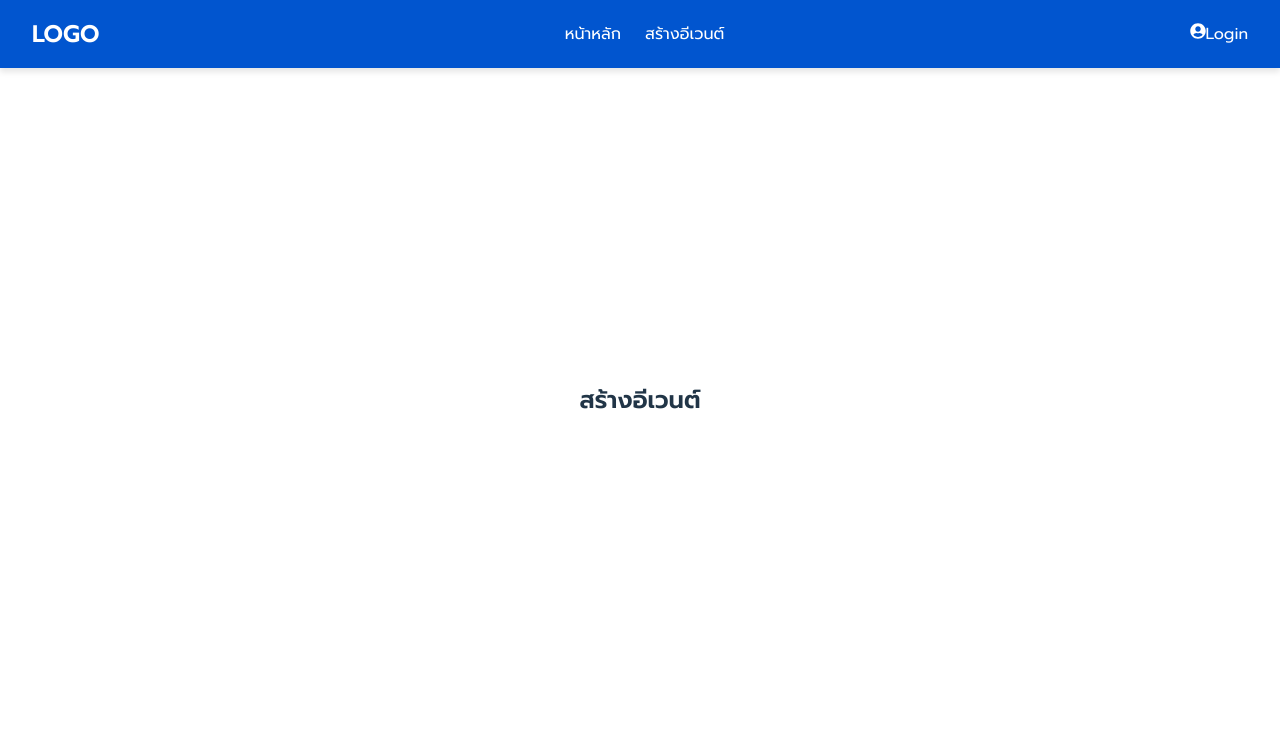
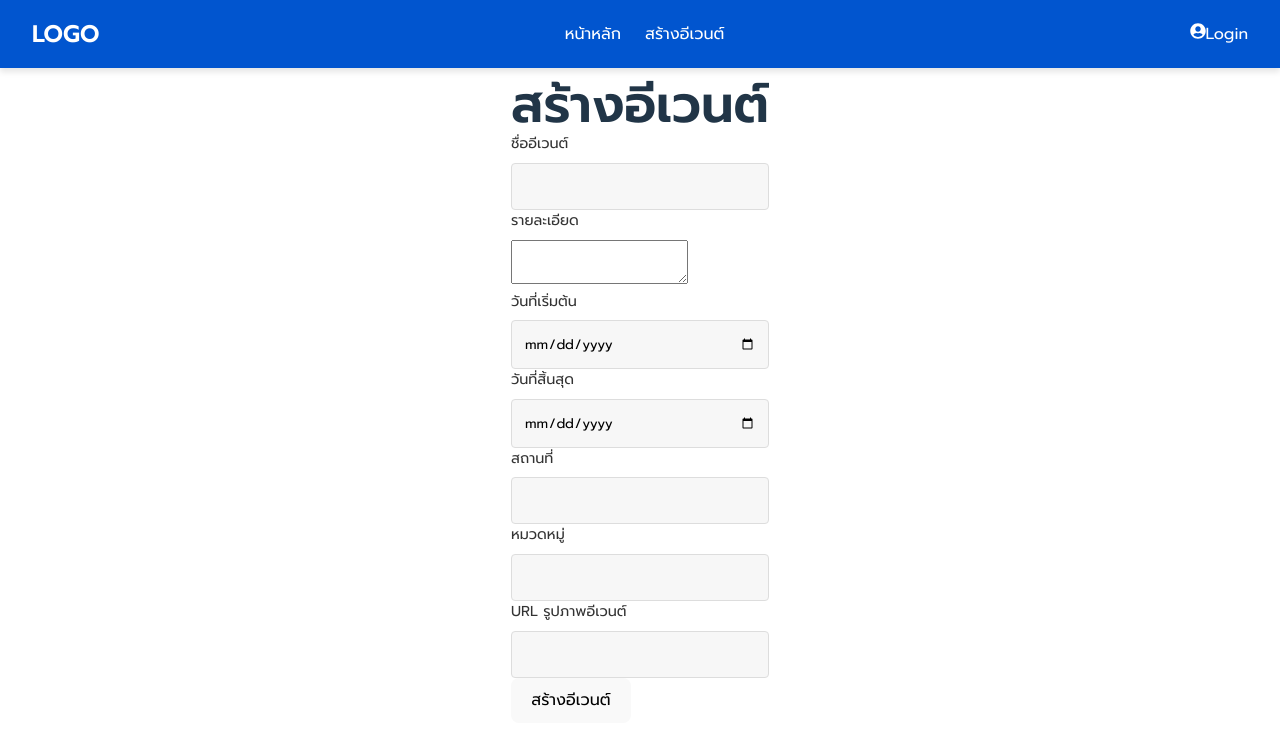
Before and after one commit to NarongdechP/Local-Vibes-Web-app, a React (Vite) app: page /create in a window 1280 px wide. Shown: the top 744 px of the page. Built offline with nearby package versions, Linux system fonts and the light colour scheme; some icons are missing.

Commit message:
update event

```diff
--- a/src/pages/Create_Event.jsx
+++ b/src/pages/Create_Event.jsx
@@ -1,9 +1,117 @@
-const Create_Event = () => {
-    return (
+import React, { useState } from "react";
+import axios from "axios";
+
+const CreateEvent = () => {
+  const [eventName, setEventName] = useState("");
+  const [description, setDescription] = useState("");
+  const [startDate, setStartDate] = useState("");
+  const [endDate, setEndDate] = useState("");
+  const [location, setLocation] = useState("");
+  const [category, setCategory] = useState("");
+  const [eventImageUrl, setEventImageUrl] = useState("");
+  const [error, setError] = useState(null);
+  const [message, setMessage] = useState("");
+
+  const handleSubmit = async (e) => {
+    e.preventDefault();
+
+    const token = localStorage.getItem("authToken"); // assuming the token is stored in localStorage
+
+    const eventData = {
+      event_name: eventName,
+      description: description,
+      start_date: startDate,
+      end_date: endDate,
+      location: location,
+      category: category,
+      event_image_url: eventImageUrl,
+    };
+
+    try {
+      const response = await axios.post(
+        "http://localhost:5000/create", // API endpoint
+        eventData,
+        {
+          headers: {
+            Authorization: `Bearer ${token}`, // เพิ่ม Token ใน Header
+          },
+        }
+      );
+      setMessage(response.data.message); // ข้อความสำเร็จ
+      setError(null); // เคลียร์ข้อผิดพลาด
+    } catch (error) {
+      setError(error.response?.data?.error || "เกิดข้อผิดพลาด");
+      setMessage(null); // เคลียร์ข้อความสำเร็จหากเกิดข้อผิดพลาด
+    }
+  };
+
+  return (
+    <div>
+      <h1>สร้างอีเวนต์</h1>
+      <form onSubmit={handleSubmit}>
         <div>
-        <h2 className="text-2xl font-semibold">สร้างอีเวนต์</h2>
-      </div>
-    )
-}
+          <label>ชื่ออีเวนต์</label>
+          <input
+            type="text"
+            value={eventName}
+            onChange={(e) => setEventName(e.target.value)}
+          />
+        </div>
+        <div>
+          <label>รายละเอียด</label>
+          <textarea
+            value={description}
+            onChange={(e) => setDescription(e.target.value)}
+          />
+        </div>
+        <div>
+          <label>วันที่เริ่มต้น</label>
+          <input
+            type="date"
+            value={startDate}
+            onChange={(e) => setStartDate(e.target.value)}
+          />
+        </div>
+        <div>
+          <label>วันที่สิ้นสุด</label>
+          <input
+            type="date"
+            value={endDate}
+            onChange={(e) => setEndDate(e.target.value)}
+          />
+        </div>
+        <div>
+          <label>สถานที่</label>
+          <input
+            type="text"
+            value={location}
+            onChange={(e) => setLocation(e.target.value)}
+          />
+        </div>
+        <div>
+          <label>หมวดหมู่</label>
+          <input
+            type="text"
+            value={category}
+            onChange={(e) => setCategory(e.target.value)}
+          />
+        </div>
+        <div>
+          <label>URL รูปภาพอีเวนต์</label>
+          <input
+            type="url"
+            value={eventImageUrl}
+            onChange={(e) => setEventImageUrl(e.target.value)}
+          />
+        </div>
+        <button type="submit">สร้างอีเวนต์</button>
+      </form>
 
-export default Create_Event;
+      {/* แสดงข้อความสำเร็จหรือข้อผิดพลาด */}
+      {message && <div style={{ color: "green" }}>{message}</div>}
+      {error && <div style={{ color: "red" }}>{error}</div>}
+    </div>
+  );
+};
+
+export default CreateEvent;
```
